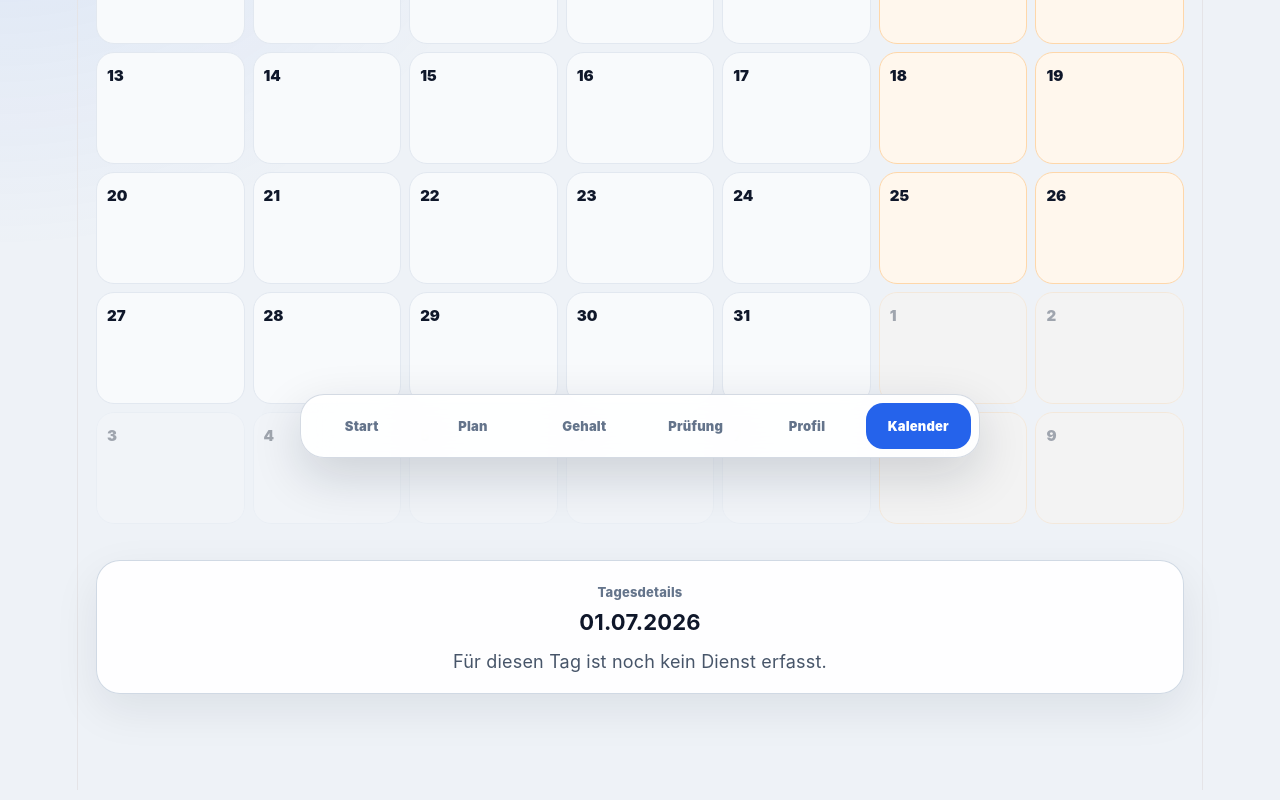
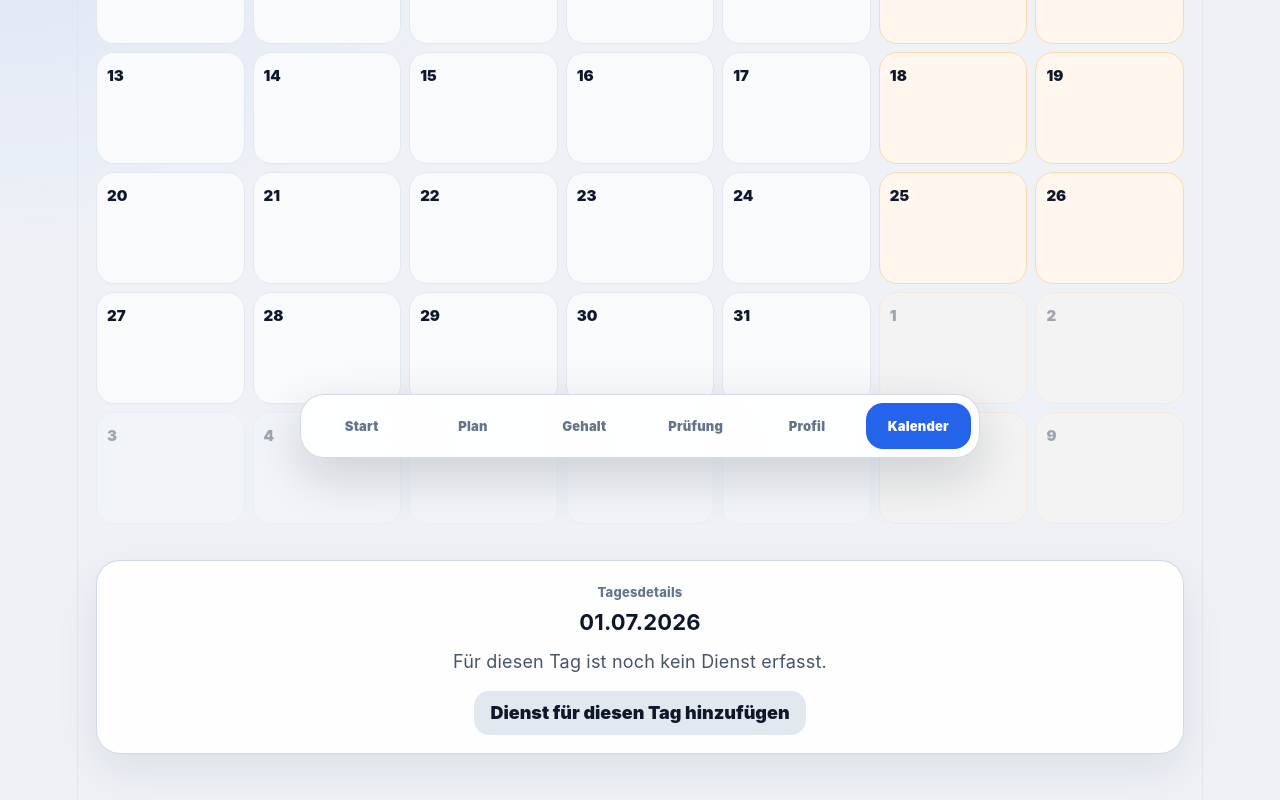
Before and after one commit to vladularu/carecheck-web, a React (Vite) app: page /kalender in a window 1280 px wide. Shown: the part 326-1126 px from the top of the page. Built offline with nearby package versions, Linux system fonts and the light colour scheme.

Commit message:
v0.9.0 Dienst aus Kalender hinzufügen

```diff
--- a/src/App.css
+++ b/src/App.css
@@ -663,3 +663,12 @@ a {
     font-size: 10px;
   }
 }
+.day-details-actions {
+  margin-top: 16px;
+}
+
+.day-details-form {
+  margin-top: 16px;
+  padding-top: 16px;
+  border-top: 1px solid #e2e8f0;
+}
--- a/src/components/ShiftForm.tsx
+++ b/src/components/ShiftForm.tsx
@@ -1,8 +1,9 @@
-import { useState } from "react";
+import { useEffect, useState } from "react";
 import type { Shift, ShiftType } from "../types/index";
 
 interface ShiftFormProps {
   onAddShift: (shift: Shift) => void;
+  initialDate?: string;
 }
 
 const shiftOptions: { value: ShiftType; label: string }[] = [
@@ -17,13 +18,19 @@ const shiftOptions: { value: ShiftType; label: string }[] = [
   { value: "CUSTOM", label: "Individuell" },
 ];
 
-export default function ShiftForm({ onAddShift }: ShiftFormProps) {
-  const [date, setDate] = useState("");
+export default function ShiftForm({ onAddShift, initialDate }: ShiftFormProps) {
+  const [date, setDate] = useState(initialDate ?? "");
   const [startTime, setStartTime] = useState("06:00");
   const [endTime, setEndTime] = useState("14:12");
   const [breakMinutes, setBreakMinutes] = useState(30);
   const [type, setType] = useState<ShiftType>("EARLY");
   const [note, setNote] = useState("");
+
+  useEffect(() => {
+    if (initialDate) {
+      setDate(initialDate);
+    }
+  }, [initialDate]);
 
   function handleSubmit(event: React.FormEvent<HTMLFormElement>) {
     event.preventDefault();
@@ -44,7 +51,7 @@ export default function ShiftForm({ onAddShift }: ShiftFormProps) {
 
     onAddShift(newShift);
 
-    setDate("");
+    setDate(initialDate ?? "");
     setStartTime("06:00");
     setEndTime("14:12");
     setBreakMinutes(30);
--- a/src/components/calendar/DayDetails.tsx
+++ b/src/components/calendar/DayDetails.tsx
@@ -1,3 +1,6 @@
+import { useState } from "react";
+import ShiftForm from "../ShiftForm";
+import Button from "../ui/Button";
 import Card from "../ui/Card";
 import { calculateNetHours } from "../../services/calculation/workingTimeCalculator";
 import {
@@ -9,6 +12,7 @@ import type { Shift, ShiftType } from "../../types/index";
 interface DayDetailsProps {
   dateKey: string;
   shifts: Shift[];
+  onAddShift: (shift: Shift) => void;
 }
 
 const shiftLabels: Record<ShiftType, string> = {
@@ -23,7 +27,13 @@ const shiftLabels: Record<ShiftType, string> = {
   CUSTOM: "Individuell",
 };
 
-export default function DayDetails({ dateKey, shifts }: DayDetailsProps) {
+export default function DayDetails({
+  dateKey,
+  shifts,
+  onAddShift,
+}: DayDetailsProps) {
+  const [showForm, setShowForm] = useState(false);
+
   return (
     <Card className="day-details">
       <div className="day-details-header">
@@ -51,6 +61,22 @@ export default function DayDetails({ dateKey, shifts }: DayDetailsProps) {
           ))}
         </div>
       )}
+
+      <div className="day-details-actions">
+        <Button
+          type="button"
+          variant="secondary"
+          onClick={() => setShowForm((current) => !current)}
+        >
+          {showForm ? "Formular schließen" : "Dienst für diesen Tag hinzufügen"}
+        </Button>
+      </div>
+
+      {showForm && (
+        <div className="day-details-form">
+          <ShiftForm onAddShift={onAddShift} initialDate={dateKey} />
+        </div>
+      )}
     </Card>
   );
 }
--- a/src/pages/Calendar.tsx
+++ b/src/pages/Calendar.tsx
@@ -40,8 +40,14 @@ function createDateKey(year: number, month: number, day: number): string {
 }
 
 export default function Calendar() {
-  const { shifts, selectedYear, selectedMonth, previousMonth, nextMonth } =
-    useAppContext();
+  const {
+    shifts,
+    addShift,
+    selectedYear,
+    selectedMonth,
+    previousMonth,
+    nextMonth,
+  } = useAppContext();
 
   const [selectedDateKey, setSelectedDateKey] = useState(() =>
     createDateKey(selectedYear, selectedMonth, 1),
@@ -69,7 +75,11 @@ export default function Calendar() {
       />
 
       {selectedDateKey && (
-        <DayDetails dateKey={selectedDateKey} shifts={selectedShifts} />
+        <DayDetails
+          dateKey={selectedDateKey}
+          shifts={selectedShifts}
+          onAddShift={addShift}
+        />
       )}
     </section>
   );
```
